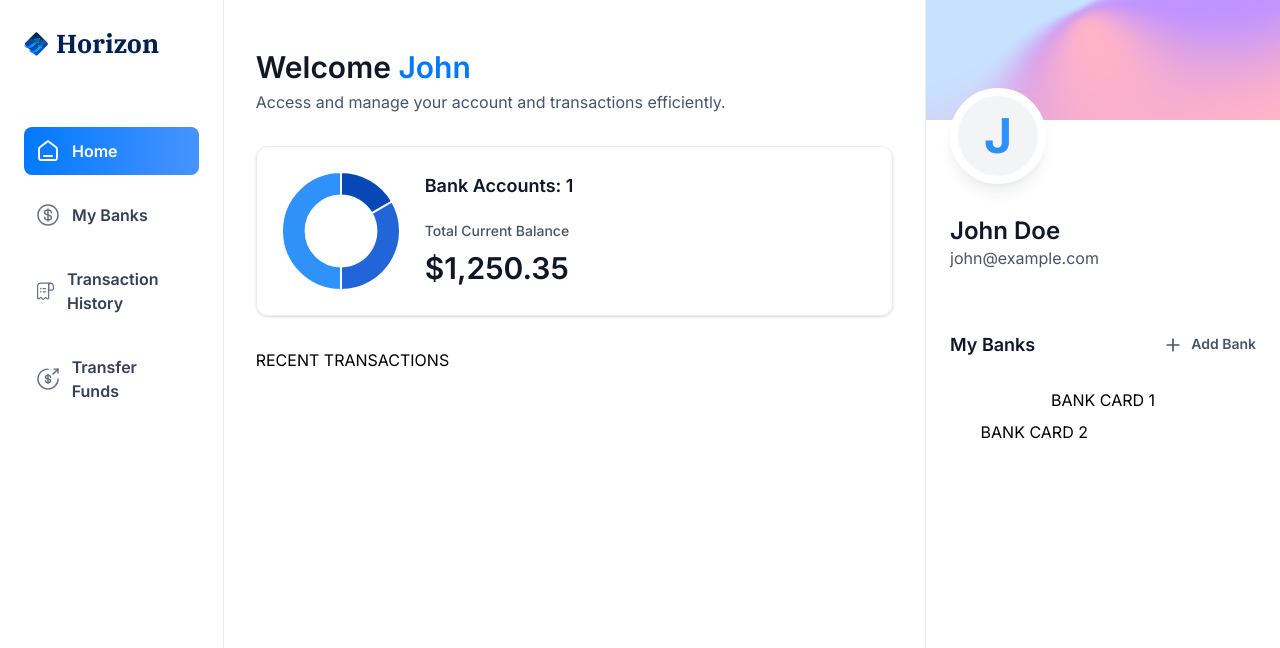
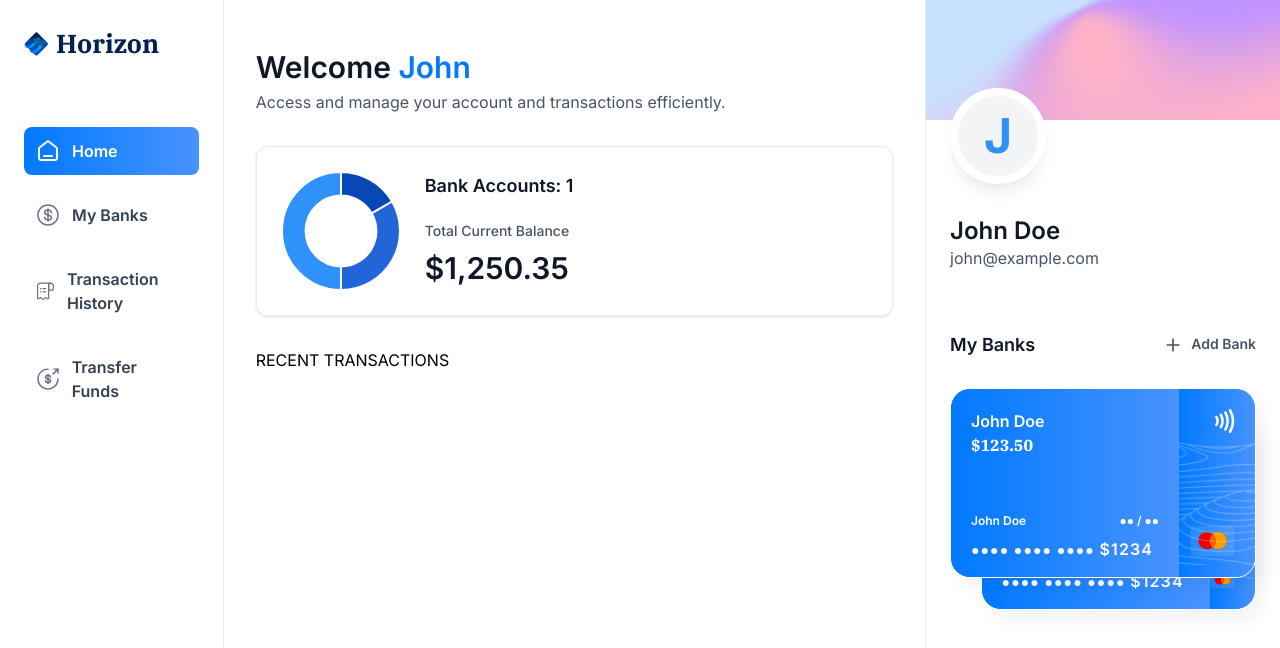
Before and after one commit to mchernin34/horizon-banking, a Next.js app: page / in a window 1280 px wide. Shown: the top 648 px of the page. Built offline with nearby package versions, Linux system fonts and the light colour scheme.

Commit message:
Create bank card component

```diff
--- a/app/(root)/page.tsx
+++ b/app/(root)/page.tsx
@@ -28,7 +28,11 @@
         RECENT TRANSACTIONS
       </div>
 
-      <RightSidebar user={loggedIn} transactions={[]} banks={[{}, {}]} />
+      <RightSidebar
+        user={loggedIn}
+        transactions={[]}
+        banks={[{ currentBalance: 123.5 }, { currentBalance: 500.5 }]}
+      />
     </section>
   )
 }
--- /dev/null
+++ b/components/BankCard.tsx
@@ -0,0 +1,56 @@
+import { formatAmount } from '@/lib/utils'
+import Link from 'next/link'
+import Image from 'next/image'
+
+const BankCard = ({
+  account,
+  userName,
+  showBalance = true
+}: CreditCardProps) => {
+  return (
+    <div className="flex flex-col">
+      <Link href="/" className="bank-card">
+        <div className="bank-card_content">
+          <div>
+            <h1 className="text-16 font-semibold text-white">
+              {account.name || userName}
+            </h1>
+            <p className="font-ibm-plex-serif font-black text-white">
+              {formatAmount(account.currentBalance)}
+            </p>
+          </div>
+
+          <article className="flex flex-col gap-2">
+            <div className="flex justify-between">
+              <h1 className="text-12 font-semibold text-white">{userName}</h1>
+              <h2 className="text-12 font-semibold text-white">●● / ●●</h2>
+            </div>
+            <p className="text-14 font-semibold tracking-[1.1px] text-white">
+              ●●●● ●●●● ●●●● <span className="text-16">$1234</span>
+            </p>
+          </article>
+        </div>
+
+        <div className="bank-card_icon">
+          <Image src="/icons/Paypass.svg" width={20} height={24} alt="pay" />
+          <Image
+            src="/icons/mastercard.svg"
+            width={45}
+            height={32}
+            alt="mastercard"
+            className="ml-5"
+          />
+          <Image
+            src="/icons/lines.png"
+            width={316}
+            height={190}
+            alt="lines"
+            className="absolute top-0 left-0"
+          />
+        </div>
+      </Link>
+    </div>
+  )
+}
+
+export default BankCard
--- a/components/RightSidebar.tsx
+++ b/components/RightSidebar.tsx
@@ -1,5 +1,6 @@
 import Link from 'next/link'
 import Image from 'next/image'
+import BankCard from './BankCard'
 
 const RightSidebar = ({ user, transactions, banks }: RightSidebarProps) => {
   return (
@@ -38,10 +39,22 @@
 
         {banks?.length > 0 && (
           <div className="relative flex flex-1 flex-col items-center justify-center gap-5">
-            <div className="relative z-10">BANK CARD 1</div>
+            <div className="relative z-10">
+              <BankCard
+                key={banks[0].$id}
+                account={banks[0]}
+                userName={`${user.firstName} ${user.lastName}`}
+                showBalance={false}
+              />
+            </div>
             {banks[1] && (
               <div className="absolute right-0 top-8 z-0 w-[90%]">
-                BANK CARD 2
+                <BankCard
+                  key={banks[1].$id}
+                  account={banks[1]}
+                  userName={`${user.firstName} ${user.lastName}`}
+                  showBalance={false}
+                />
               </div>
             )}
           </div>
```
